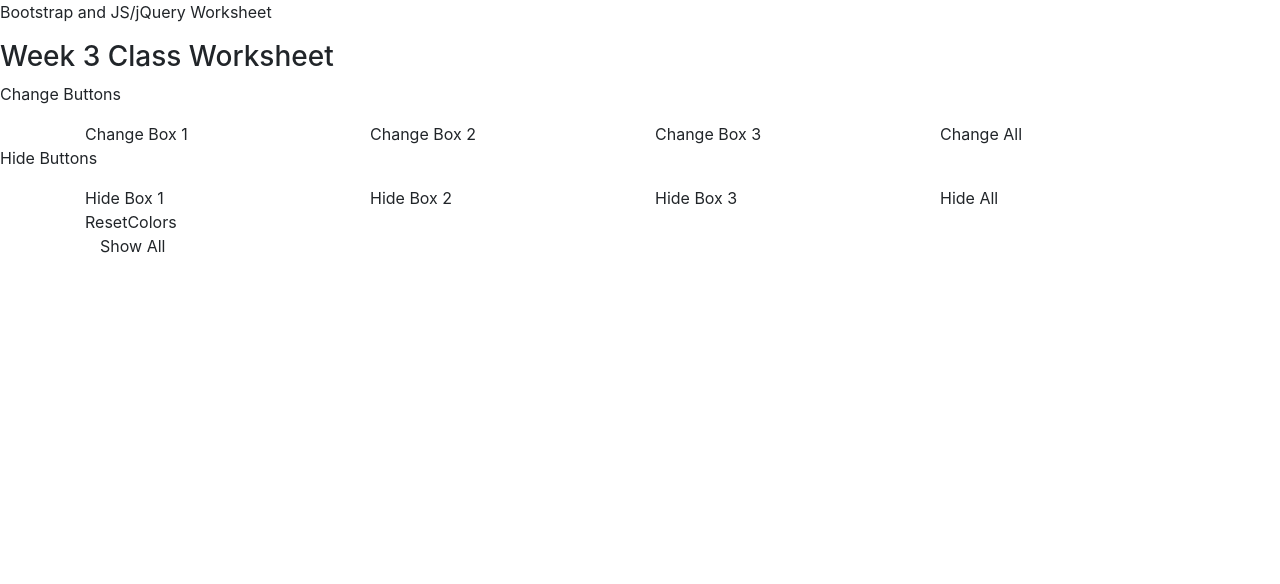
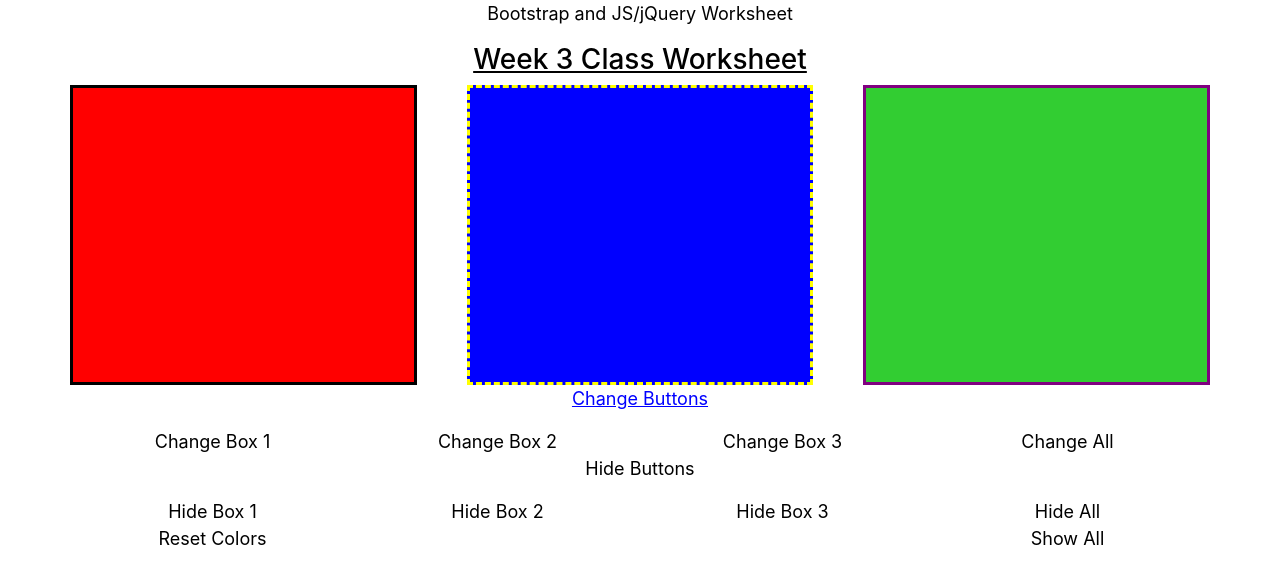
Before and after one commit to mbusseyjr/boot-js-homework, a plain HTML site: page index.html in a window 1280 px wide. Drawn offline with nearby package versions, Linux system fonts and the light colour scheme.

Commit message:
HW V3 :HTML Redo

```diff
--- a/CSS/style.css
+++ b/CSS/style.css
@@ -0,0 +1,49 @@
+body{
+    text-align: center;
+    color:#000;
+    font-size: 18px;
+}
+
+h3{
+    text-decoration: underline;
+}
+
+.boxesRow{
+    height: 300px;
+}
+
+.boxesRow div{
+    height: 100%;
+}
+
+
+.firstDiv{
+    background: red;
+    border: 3px solid black;
+}
+
+.firstdivnew{
+    background: pink
+    border: 5px solid orange
+
+}
+.secondDiv{
+    background: blue;
+    border: 3px dashed yellow;
+    margin: 0 50px;
+}
+
+.thirdDiv{
+    background: limegreen;
+    border: 3px solid purple;
+}
+
+.changeTitle{
+    color: blue;
+    text-decoration: underline;
+}
+
+.rowBtns span{
+    background: gray;
+    padding: 5px 10px;
+}
--- a/JS/script.js
+++ b/JS/script.js
@@ -0,0 +1,3 @@
+$(".changeBtn1").click(function(){
+    console.log("click is working");
+})
--- a/index.html
+++ b/index.html
@@ -5,7 +5,7 @@
     <meta name="viewport" content="width=device-width, initial-scale=1.0">
     <title>Bootstrap & jQuery HW</title>
 
-</-- links to style -->
+<!-- Links to Style -->
 
 <link rel="stylesheet" href="https://stackpath.bootstrapcdn.com/bootstrap/4.5.0/css/bootstrap.min.css" integrity="sha384-9aIt2nRpC12Uk9gS9baDl411NQApFmC26EwAOH8WgZl5MYYxFfc+NcPb1dKGj7Sk" crossorigin="anonymous">
 
@@ -20,13 +20,13 @@
 
         <div class="container">
             <div class="row boxesRow">
-                <div class="col firstdiv">
+                <div class="col firstDiv">
 
                 </div>
-                <div class="col seconddiv">
+                <div class="col secondDiv">
 
                 </div>
-                <div class="col thirddiv">
+                <div class="col thirdDiv">
 
                 </div>
             </div>
@@ -35,37 +35,37 @@
         <p class="changeTitle">Change Buttons</p>
 
         <div class="container">
-            <div class="row">
-                <div class="col changebtn1"
+            <div class="row rowBtns">
+                <div class="col changeBtn1"
                     <span>Change Box 1</span>
             </div>
-                <div class="col changebtn2"
+                <div class="col changeBtn2"
                     <span>Change Box 2</span>
             </div>
-                <div class="col changebtn3"
+                <div class="col changeBtn3"
                     <span>Change Box 3</span>
             </div>
-                <div class="col changeAllbtn"
-                    <span>Change All </span>
+                <div class="col changeAllBtn"
+                    <span>Change All</span>
             </div>
         </div>
     </div>
 
-    <p class="hidetitle">Hide Buttons</p>
+    <p class="hideTitle">Hide Buttons</p>
 
 
 <div class="container">
             <div class="row">
-                <div class="col hidebtn1"
+                <div class="col hideBtn1"
                     <span>Hide Box 1</span>
             </div>
-                <div class="col hidebtn2"
+                <div class="col hideBtn2"
                     <span>Hide Box 2</span>
             </div>
-                <div class="col hidebtn3"
+                <div class="col hideBtn3"
                     <span>Hide Box 3</span>
             </div>
-                <div class="col hideAllbtn"
+                <div class="col hideAllBtn"
                     <span>Hide All </span>
             </div>
         </div>
@@ -73,14 +73,14 @@
 
     <div class="container">
         <div class="row">
-            <div class="col"
-                <span class="ResetColors">ResetColors</span>
+            <div class="col">
+                <span class="resetColors">Reset Colors</span>
         </div>
-            <div class="col-6"></div>
+            <div class="col-6">
 
         </div>
-            <div class="col"
-                <span class="ShowAllBoxes">Show All</span>
+            <div class="col">
+                <span class="showAllBoxes">Show All</span>
         </div>
 
         </div>
@@ -98,7 +98,7 @@
 
 
 
-</--Link to JS -->
+<!--Link to JS -->
     <script src="https://code.jquery.com/jquery-3.5.1.min.js" integrity="sha256-9/aliU8dGd2tb6OSsuzixeV4y/faTqgFtohetphbbj0=" crossorigin="anonymous"></script>
 
     <script src="js/script.js"></script>
```
Also changed, not shown: 1 other file.
